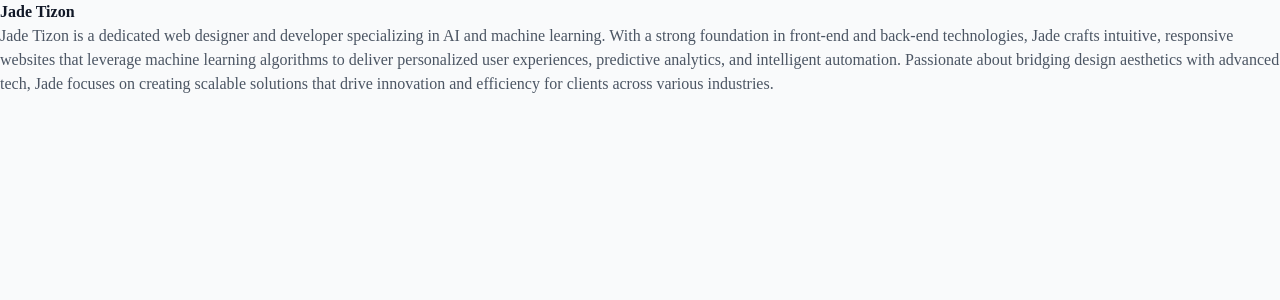
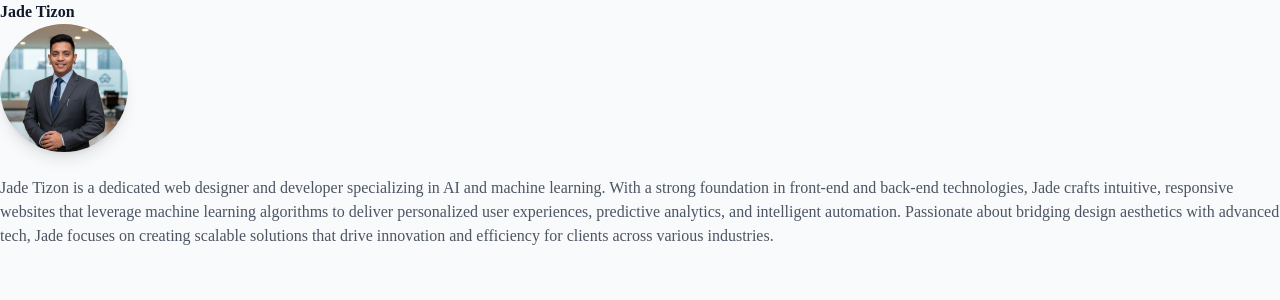
Before and after one commit to Yano-ai/yano-ai.github.io, a Next.js app: page /who-we-are/about/team/jade-tizon in a window 1280 px wide. Shown: the top 300 px of the page. Built offline with nearby package versions, Linux system fonts and the light colour scheme.

Commit message:
feat: Add profile photo for Jade Tizon

```diff
--- a/app/who-we-are/about/team/jade-tizon/page.tsx
+++ b/app/who-we-are/about/team/jade-tizon/page.tsx
@@ -2,6 +2,11 @@ export default function Page() {
   return (
     <div>
       <h1>Jade Tizon</h1>
+      <img
+        src="/images/team/jade-tizon.png"
+        alt="Jade Tizon Profile Picture"
+        className="rounded-full w-32 h-32 object-cover mb-6 shadow-lg"
+      />
       <p>
         Jade Tizon is a dedicated web designer and developer specializing in AI and machine learning. With a strong foundation in front-end and back-end technologies, Jade crafts intuitive, responsive websites that leverage machine learning algorithms to deliver personalized user experiences, predictive analytics, and intelligent automation. Passionate about bridging design aesthetics with advanced tech, Jade focuses on creating scalable solutions that drive innovation and efficiency for clients across various industries.
       </p>
```
Also changed, not shown: public/images/team/jade-tizon.png (added).
